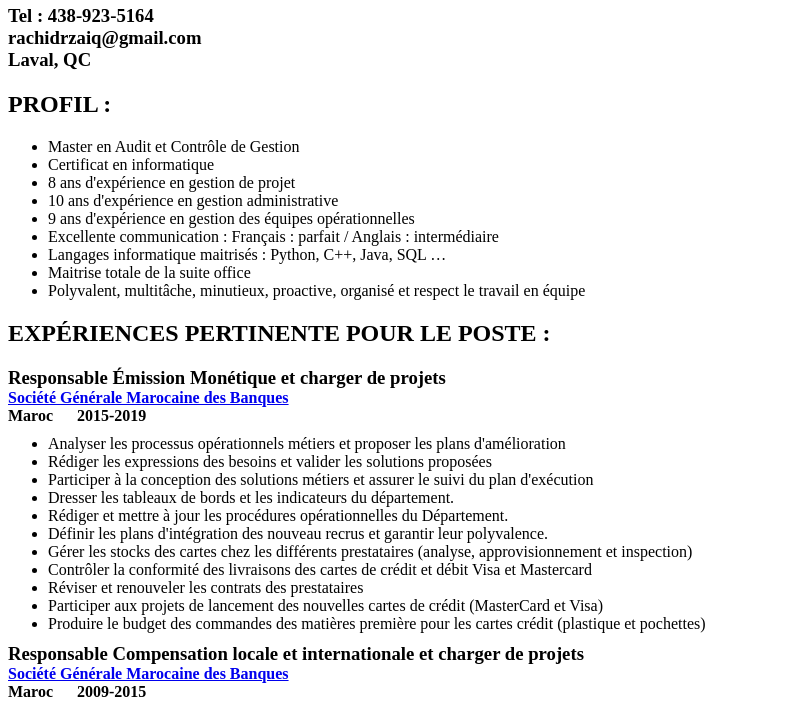
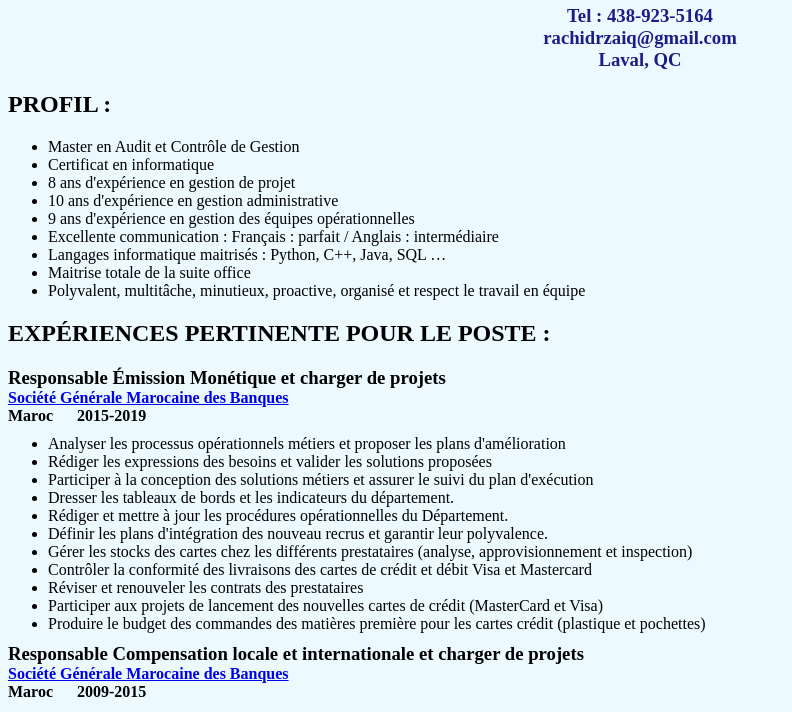
Before and after one commit to rarza/CV_Rachid_Rzaiq, a plain HTML site: page index.html in a window 1280 px wide. Shown: the part 62-774 px from the top of the page, without its empty margins (0-792 px from the left). Drawn offline with Linux system fonts and the light colour scheme.

Commit message:
Update index.html

```diff
--- a/index.html
+++ b/index.html
@@ -123,4 +123,33 @@
     </ul>
 
 </body>
+
+<style>
+    *{
+    padding-top: 0px;
+    padding-bottom: 0px;
+    margin-top: 0px;
+    margin-bottom: 0px;
+    background-color: #ECF9FF;
+}
+
+h2{
+    margin-top: 20px;
+    margin-bottom: 20px;
+}
+
+#titre{
+    margin-top: 10px;
+}
+
+ul{
+    margin-top: 10px;
+    margin-bottom: 10px;
+}
+
+#infosG{
+    color: #191D88;
+    text-align: center;
+}
+</style>
 </html>
```
